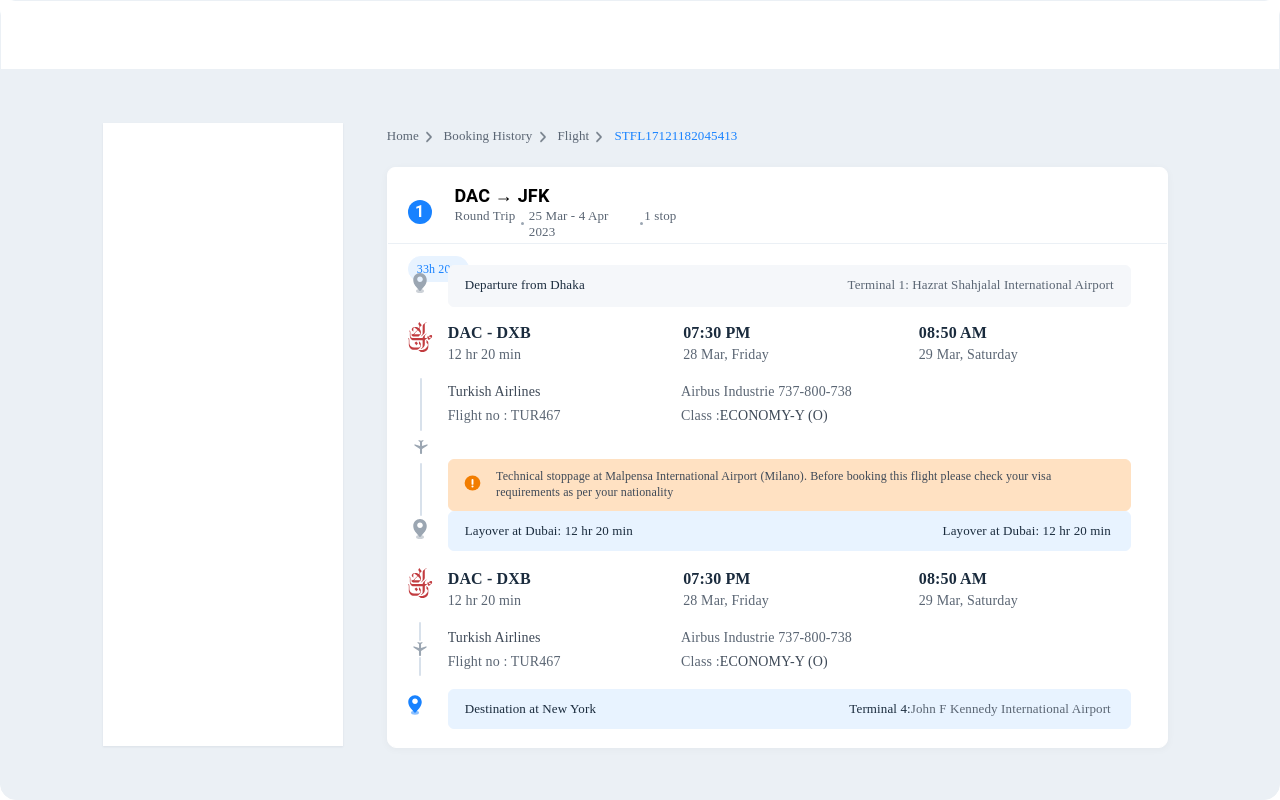
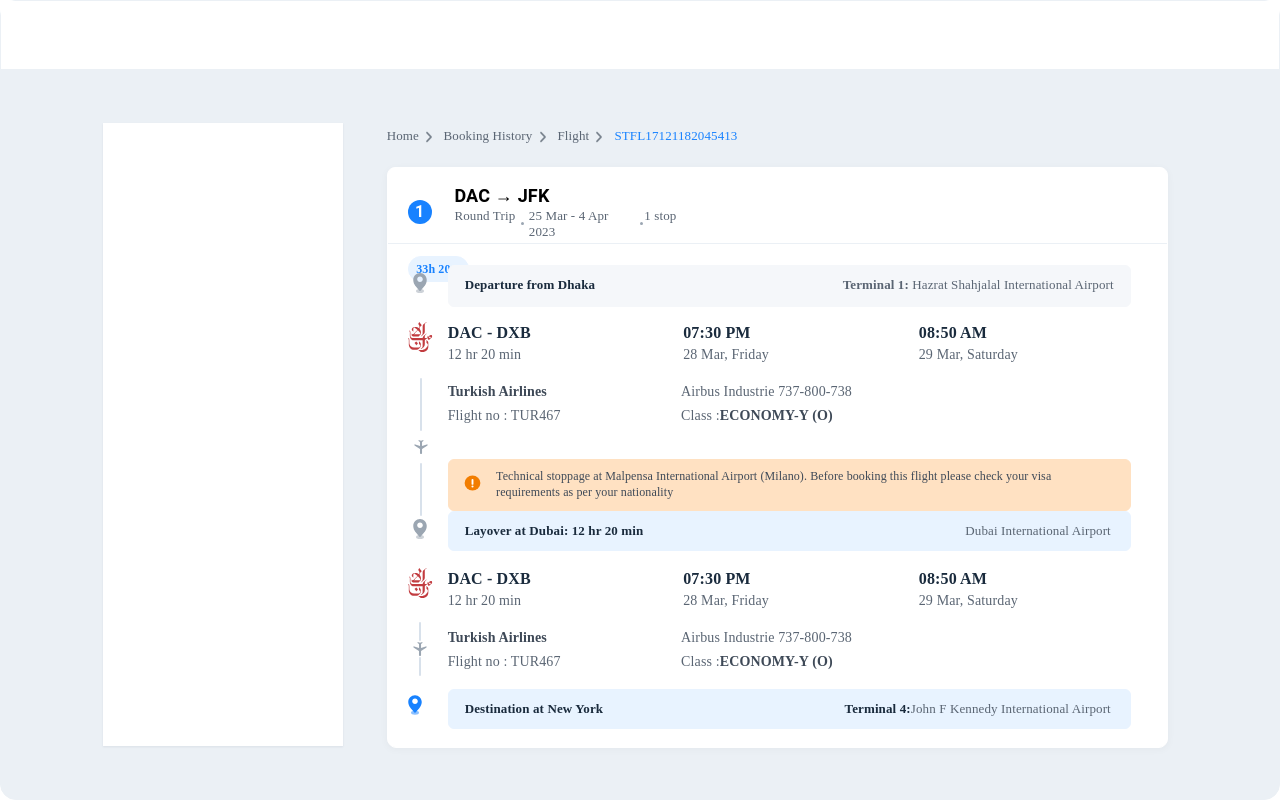
Before and after one commit to ShamimMahmud25/share-trip, a Next.js app: page / in a window 1280 px wide. Built offline with nearby package versions, Linux system fonts and the light colour scheme; a web font is replaced by a local one.

Commit message:
fix font weight issue

```diff
--- a/app/components/Layover.tsx
+++ b/app/components/Layover.tsx
@@ -1,6 +1,6 @@
 import { Grid, Typography } from "@mui/material";
 import React from "react";
-import { airportStyle, flightTitle, locationElipse } from "../styles";
+import { airportStyle, flightTitle, locationElipse, title } from "../styles";
 import Location from "./Location";
 
 export default function Layover() {
@@ -18,8 +18,8 @@
           </Typography>
         </Grid>
         <Grid item xs={5.9} height={"18px"}>
-          <Typography style={flightTitle} textAlign={"right"}>
-            Layover at Dubai: 12 hr 20 min
+          <Typography style={title} textAlign={"right"}>
+            Dubai International Airport
           </Typography>
         </Grid>
       </Grid>
--- a/app/styles/index.ts
+++ b/app/styles/index.ts
@@ -70,7 +70,7 @@
   fontFamily: 'Murecho',
   lineHeight: "16px",
   color: "#1882FF",
-  fontWeight: "475",
+  fontWeight: "600",
   padding: "4px 0px 2px 0px",
 };
 
@@ -79,14 +79,14 @@
   fontFamily: 'Murecho',
   lineHeight: "18px",
   color: "#1A2B3D",
-  fontWeight: "475",
+  fontWeight: "600",
 };
 export const terminalTitle = {
   fontSize: "13px",
   fontFamily: 'Murecho',
   lineHeight: "18px",
   color: "#5A6573",
-  fontWeight: "475",
+  fontWeight: "600",
 };
 export const title3 = {
   fontSize: "13px",
@@ -115,7 +115,7 @@
   fontFamily: 'Murecho',
   lineHeight: "18px",
   color: "#3E4957",
-  fontWeight: "475",
+  fontWeight: "600",
 };
 export const title7 = {
   fontSize: "14px",
```
